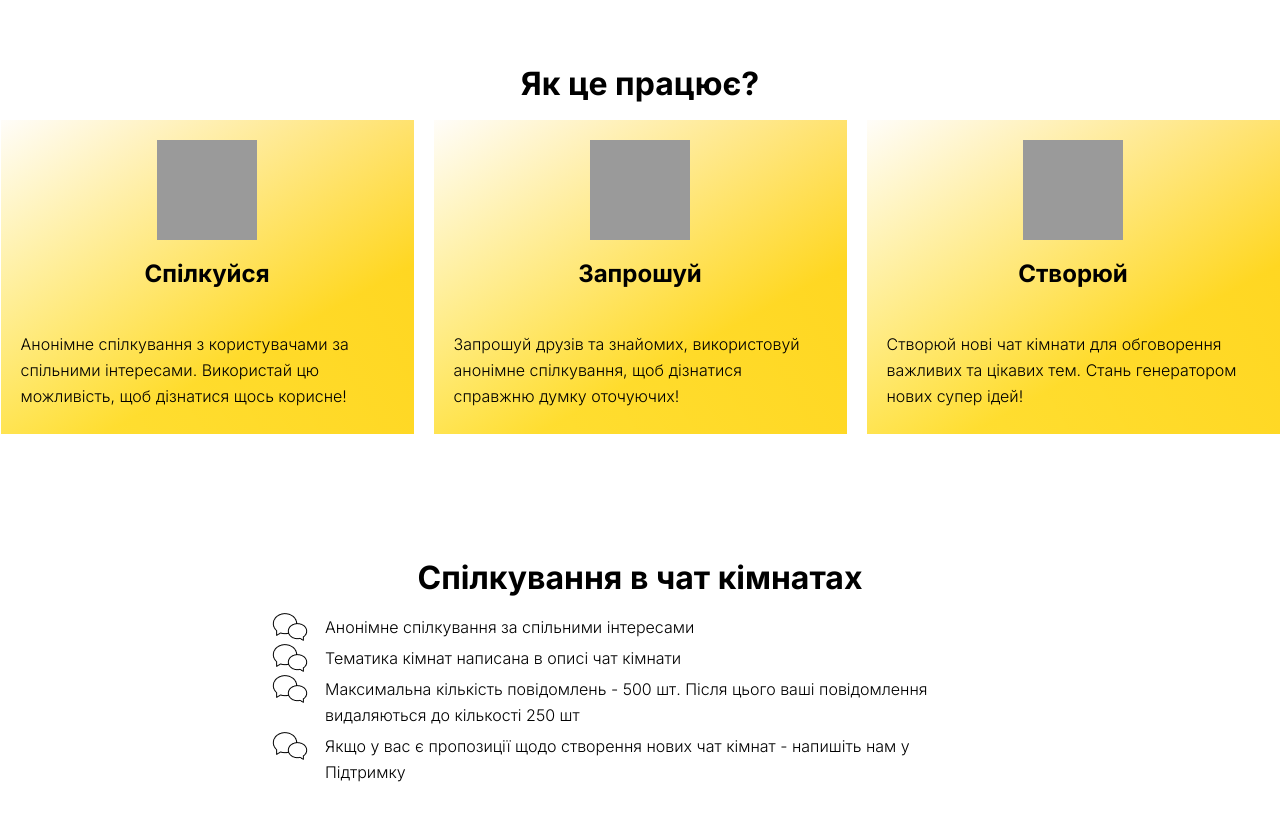
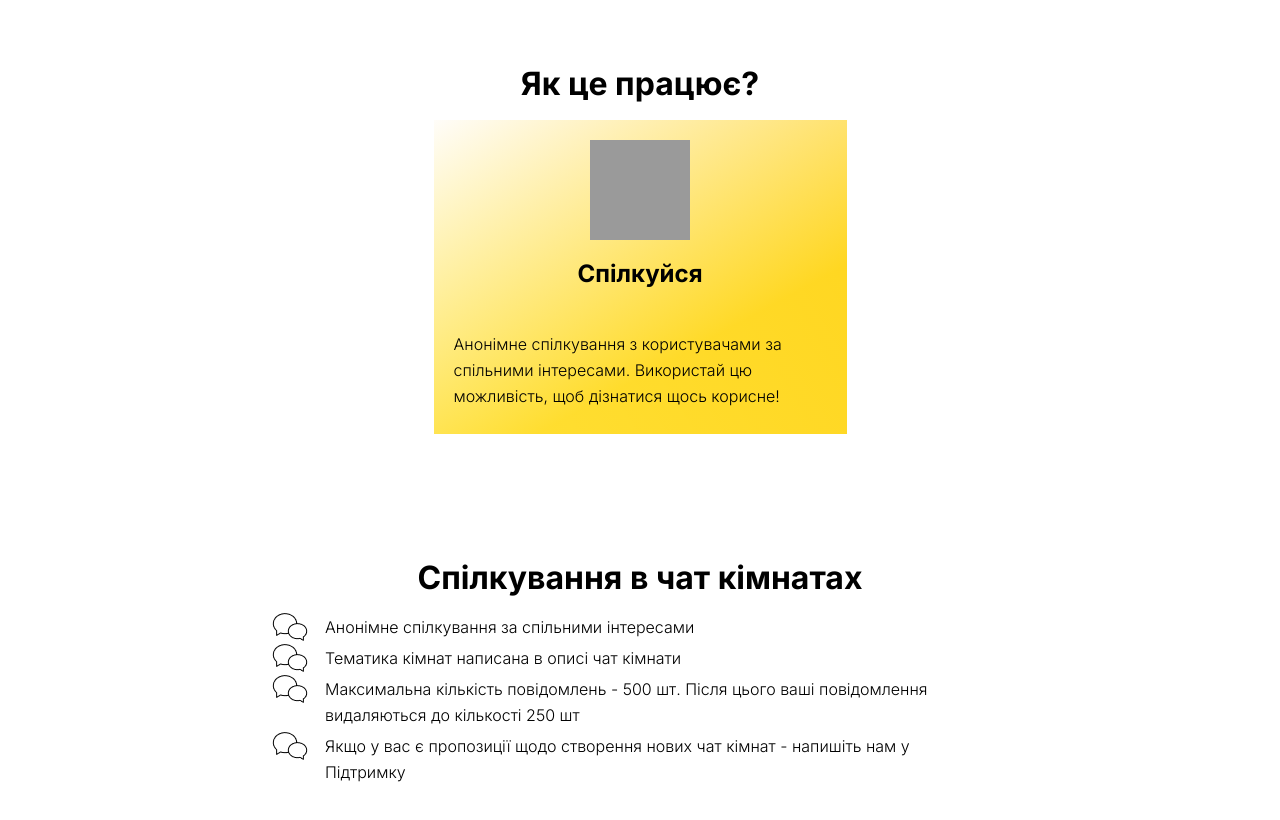
Before and after one commit to Romaleso261981/next-project, a Next.js app: page / in a window 1280 px wide. Shown: the part 820-1640 px from the top of the page. Built offline with nearby package versions, Linux system fonts and the light colour scheme.

Commit message:
some fix bag

```diff
--- a/app/components/popUp/IsAuthPopUp.tsx
+++ b/app/components/popUp/IsAuthPopUp.tsx
@@ -2,10 +2,14 @@ import React from "react";
 import styles from "./PopUp.module.css";
 
 function PopUpAutorisation({
-  title, text
+  title, text, setisAuthPopUp
 }: {
-  title: string, text?: string
-}) {
+  title: string, text?: string, setisAuthPopUp: any
+  }) {
+  setTimeout(() => {
+    localStorage.setItem("isAuth", "true");
+    setisAuthPopUp(false);
+  }, 2000);
   return (
     <div className={styles.beckDrop}>
       <div className={styles.form}>
--- a/app/layout.tsx
+++ b/app/layout.tsx
@@ -31,14 +31,6 @@ export default function RootLayout({
   function setIsPopUpCloset() {
     setIsPopUp(false);
     setisAuthPopUp(true);
-    setIsPopUpAuth();
-  }
-
-  function setIsPopUpAuth() {
-    setTimeout(() => {
-      localStorage.setItem("isAuth", "true");
-      setisAuthPopUp(false);
-    }, 2000);
   }
 
   return (
@@ -62,6 +54,7 @@ export default function RootLayout({
           at, consectetur expedita ducimus autem voluptates earum neque sequi ea
           nostrum maiores porro?"
             title="Дякуємо що авторизувались"
+            setisAuthPopUp={setisAuthPopUp}
           />
         )}
       </body>
--- a/app/page.tsx
+++ b/app/page.tsx
@@ -1,6 +1,27 @@
 import React from "react";
 
 import styles from "./page.module.css";
+
+export const dataCard = [
+  {
+    id: 1,
+    images: "",
+    title: "Спілкуйся",
+    text: "Анонімне спілкування з користувачами за спільними інтересами. Використай цю можливість, щоб дізнатися щось корисне!",
+  },
+  {
+    id: 2,
+    images: "",
+    title: "Запрошуй",
+    text: "Запрошуй друзів та знайомих, використовуй анонімне спілкування,щоб дізнатися справжню думку оточуючих!",
+  },
+  {
+    id: 3,
+    images: "",
+    title: "Створюй",
+    text: "Створюй нові чат кімнати для обговорення важливих та цікавих тем. Стань генератором нових супер ідей!",
+  },
+];
 
 export default function Home() {
   return (
@@ -37,28 +58,15 @@ export default function Home() {
       <section className={styles.howItWorks}>
         <h2 className={styles.howItWorksTitle}>Як це працює?</h2>
         <div className={styles.howItWorksCardWrapper}>
+          {/* {{dataCard.map((item) => (
+            <CardItem key={item.id} {...item} />
+          ))}} */}
           <div className={styles.howItWorksCard}>
             <div className={styles.howItWorksImg}></div>
             <h3 className={styles.howItWorksCardTitle}>Спілкуйся</h3>
             <p className={styles.howItWorksCardText}>
               Анонімне спілкування з користувачами за спільними інтересами.
               Використай цю можливість, щоб дізнатися щось корисне!
-            </p>
-          </div>
-          <div className={styles.howItWorksCard}>
-            <div className={styles.howItWorksImg}></div>
-            <h3 className={styles.howItWorksCardTitle}>Запрошуй</h3>
-            <p className={styles.howItWorksCardText}>
-              Запрошуй друзів та знайомих, використовуй анонімне спілкування,
-              щоб дізнатися справжню думку оточуючих!
-            </p>
-          </div>
-          <div className={styles.howItWorksCard}>
-            <div className={styles.howItWorksImg}></div>
-            <h3 className={styles.howItWorksCardTitle}>Створюй</h3>
-            <p className={styles.howItWorksCardText}>
-              Створюй нові чат кімнати для обговорення важливих та цікавих тем.
-              Стань генератором нових супер ідей!
             </p>
           </div>
         </div>
```
Also changed, not shown: app/components/CardItem/CardItem.tsx (added, +29 -0 lines), app/components/CardItem/CardItem.module.css (added).
